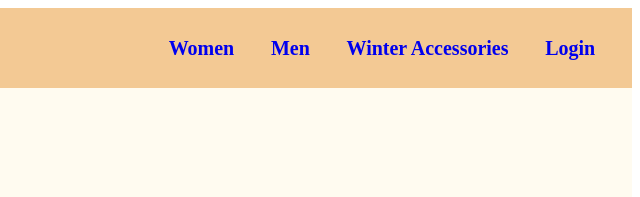
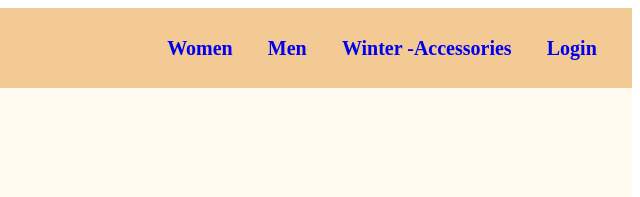
Before and after one commit to SuzanaSohorab/MIS-assignment-1, a plain HTML site: page page-1.html in a window 1280 px wide. Shown: the top 197 px of the page, 640-1280 px from the left. Drawn offline with Linux system fonts and the light colour scheme.

Commit message:
last comit

```diff
--- a/page-1.html
+++ b/page-1.html
@@ -36,7 +36,7 @@
 
                 <a href="page-2-.html" > Women</a>
                 <a href="page-3.html" > Men</a>
-                <a href="page-4.html" > Winter Accessories</a>
+                <a href="page-4.html" > Winter -Accessories</a>
                 <a href="page-5.html" > Login</a>
         </div>
     </div>
```
Also changed, not shown: page-4.html (+1 -1 lines).
